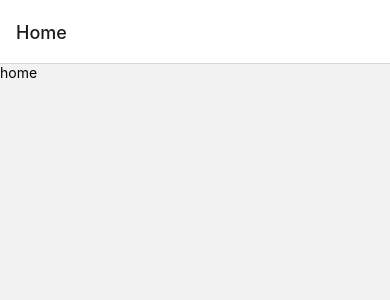
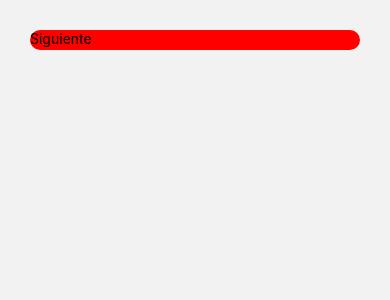
Before and after one commit to flippy27/rn_evca, a React Native app: screen / in a window 390 px wide. Shown: the top 300 px of the page. Built offline with nearby package versions, Linux system fonts and the light colour scheme.

Commit message:
nav first

```diff
--- a/App.js
+++ b/App.js
@@ -1,11 +1,41 @@
 import { StatusBar } from "expo-status-bar";
-import { StyleSheet, Text, View } from "react-native";
+import {
+  StyleSheet,
+  Text,
+  View,
+  Button,
+  SafeAreaView,
+  TouchableOpacity,
+} from "react-native";
 import { createNativeStackNavigator } from "@react-navigation/native-stack";
 import { NavigationContainer } from "@react-navigation/native";
+// import {
+//   SafeAreaView,
+//   SafeAreaProvider,
+//   SafeAreaInsetsContext,
+//   useSafeAreaInsets,
+//   initialWindowMetrics,
+// } from "react-native-safe-area-context";
+// import { SafeAreaView } from "react-native-safe-area-context";
+
 const Stack = createNativeStackNavigator();
 
-export const WelcomeView = () => {
-  return <Text>home</Text>;
+const navigate = (path, navigation, data) => {
+  navigation.navigate(path);
+};
+
+export const WelcomeView = ({ navigation }) => {
+  return (
+    <View style={{ padding: 30 }}>
+      <TouchableOpacity
+        style={{ borderRadius: 50, backgroundColor: "red", height: 20 }}
+        title="Siguiente"
+        onPress={() => navigate("Login", navigation)}
+      >
+        <Text>Siguiente</Text>
+      </TouchableOpacity>
+    </View>
+  );
 };
 export const RegisterView = () => {
   return <Text>register</Text>;
@@ -17,10 +47,14 @@ export const LoginView = () => {
 export default function App() {
   return (
     <NavigationContainer>
-      <Stack.Navigator>
-        <Stack.Screen name="Home" component={WelcomeView} />
-        <Stack.Screen name="Profile" component={RegisterView} />
-        <Stack.Screen name="Settings" component={LoginView} />
+      <Stack.Navigator
+        screenOptions={{
+          headerShown: false,
+        }}
+      >
+        <Stack.Screen name="Welcome" component={WelcomeView} />
+        <Stack.Screen name="Register" component={RegisterView} />
+        <Stack.Screen name="Login" component={LoginView} />
       </Stack.Navigator>
     </NavigationContainer>
   );
--- a/package.json
+++ b/package.json
@@ -15,7 +15,8 @@
     "nativewind": "^2.0.11",
     "react": "18.2.0",
     "react-native": "0.72.4",
-    "tailwindcss": "^3.3.2"
+    "tailwindcss": "^3.3.2",
+    "react-native-safe-area-context": "4.6.3"
   },
   "devDependencies": {
     "@babel/core": "^7.20.0"
```
Also changed, not shown: 1 other file (tests, documents, lock files or other folders).
